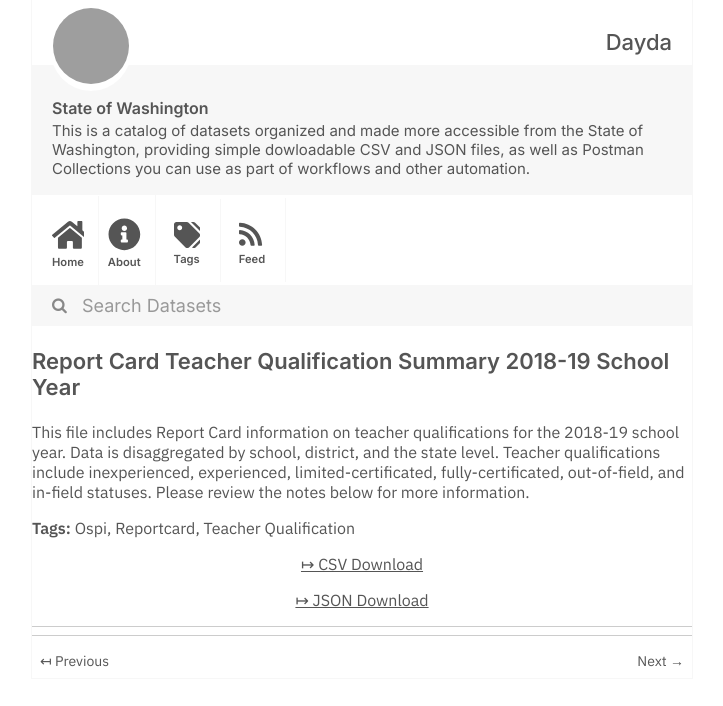
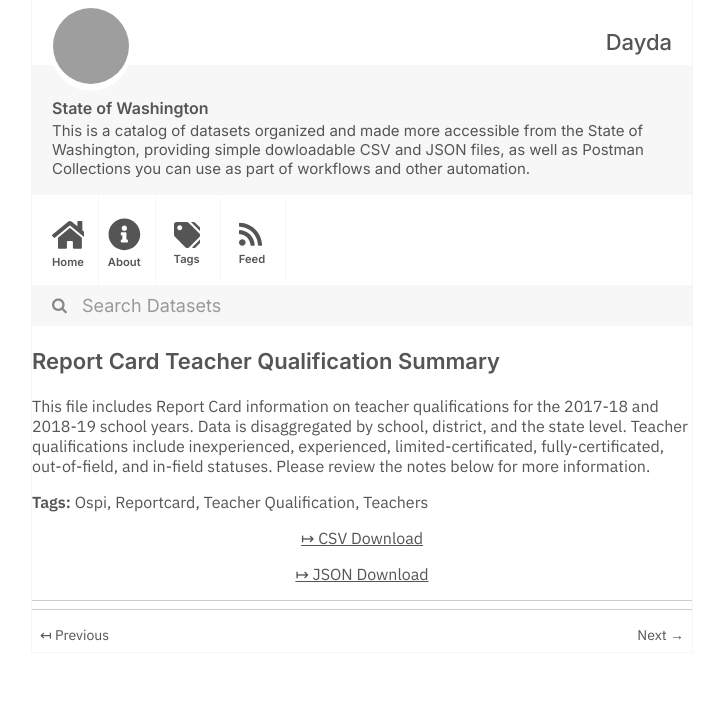
Before and after one commit to dayda-entities/state-of-washington, a Jekyll site: the page built from _posts/2020-11-10-report-card-teacher-qualificat.md, in a window 1280 px wide, cut to the strip 0-706 px from the top of the page. Shown: the whole strip, without its empty margins (278-1001 px from the left). Built offline with Jekyll 4.4.1, drawn with Linux system fonts in a browser that asks for light colours; grey boxes are pictures that could not be loaded.

Commit message:
Publish Data

```diff
--- a/_posts/2020-11-10-report-card-teacher-qualificat.md
+++ b/_posts/2020-11-10-report-card-teacher-qualificat.md
@@ -1,18 +1,19 @@
 ---
-title: Report Card Teacher Qualification Summary 2018-19 School Year
-created: '2020-11-10T17:21:31.131664'
-modified: '2020-11-10T17:21:31.131675'
+title: Report Card Teacher Qualification Summary
+created: '2020-11-10T17:21:02.363399'
+modified: '2020-11-10T17:21:02.363409'
 state: active
 type: dataset
 tags:
   - Ospi
   - Reportcard
   - Teacher Qualification
+  - Teachers
 groups:
   - Local Government
-csv_url: 'https://data.wa.gov/api/views/ue7f-xi5h/rows.csv?accessType=DOWNLOAD'
-json_url: 'https://data.wa.gov/api/views/ue7f-xi5h/rows.json?accessType=DOWNLOAD'
+csv_url: 'https://data.wa.gov/api/views/kyqv-48pz/rows.csv?accessType=DOWNLOAD'
+json_url: 'https://data.wa.gov/api/views/kyqv-48pz/rows.json?accessType=DOWNLOAD'
 layout: post
 
 ---
-This file includes Report Card information on teacher qualifications for the 2018-19 school year. Data is disaggregated by school, district, and the state level. Teacher qualifications include inexperienced, experienced, limited-certificated, fully-certificated, out-of-field, and in-field statuses. Please review the notes below for more information.
+This file includes Report Card information on teacher qualifications for the 2017-18 and 2018-19 school years. Data is disaggregated by school, district, and the state level. Teacher qualifications include inexperienced, experienced, limited-certificated, fully-certificated, out-of-field, and in-field statuses. Please review the notes below for more information.
```
